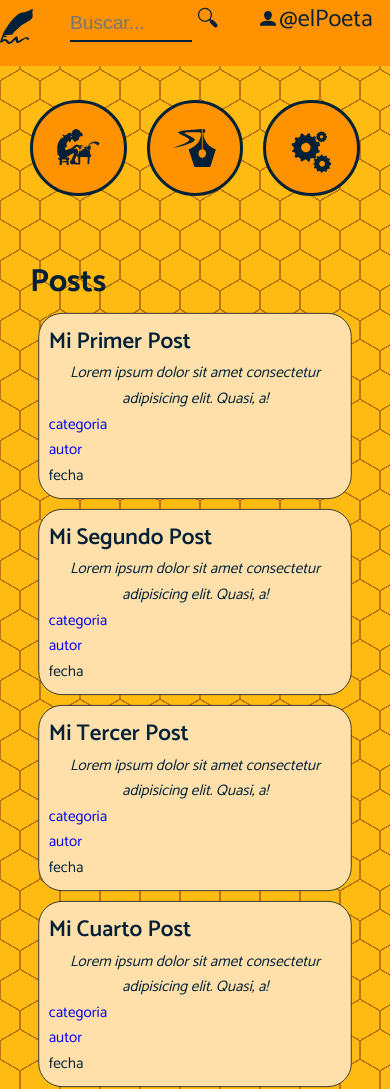
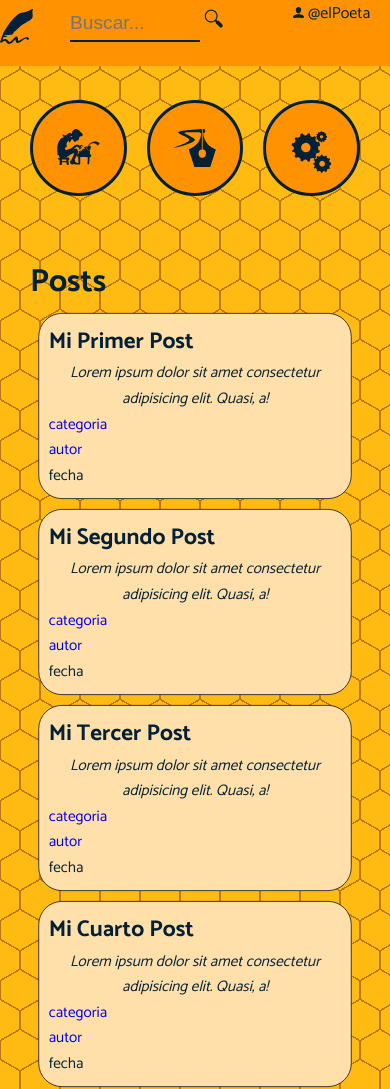
Before and after one commit to elPoeta/proyecto-bitfeather, a plain HTML site: page index.html in a window 390 px wide. Shown: the top 1089 px of the page. Drawn offline with Linux system fonts and the light colour scheme.

Commit message:
Fix responsive

```diff
--- a/css/estilos.css
+++ b/css/estilos.css
@@ -90,7 +90,7 @@ body{
         background: #FF9200;
         color: #022037;
         height: 35px;
-        max-width: 70%;
+        max-width: 60%;
         font-size: 2rem;
         border-bottom:2px solid #022037;
 
@@ -101,15 +101,15 @@ body{
 
     }
     .header .user{
-        grid-column: 11 / -1;
+        grid-column: 12 / -1;
         justify-items: left;
     }
     .header .user .header-icon{
-      max-width: 8%;
+      max-width: 10%;
     }
     .header .user #usuario{
         text-align: center;
-        font-size: 1.8rem;
+        font-size: 1.3rem;
         color: #022037;
     }
 
@@ -234,7 +234,7 @@ body{
       z-index: 70;
     }
 
-@media screen and (max-width: 1114px){
+@media screen and (max-width: 1150px){
     .header .logo-h1{
         grid-column: 1 / 1;
     }
@@ -257,20 +257,21 @@ body{
     }
     .header .buscar{
         grid-column: 8 / 11;
-        padding: 5px;
+
      }
     .header .buscar #buscador{
-        min-width: 70%;
-        font-size: 1.5rem;
+        min-width: 40%;
+        font-size: 1.3rem;
     }
-    .header .header-icon{
+    .header .buscar .header-icon{
+        min-width: 11%;
+    }
+    .header .user .header-icon{
         min-width: 12%;
     }
+    .header .user #usuario{
+        font-size: 1rem;
 
-    .header .user #usuario{
-        text-align: center;
-        font-size: 1.8rem;
-        color: #022037;
     }
 
         .side-menu-crear,
@@ -282,7 +283,7 @@ body{
 
 }
 
-@media screen and (max-width: 890px){
+@media screen and (max-width: 900px){
     .grid{
         height: 100vh;
         display: grid;
@@ -304,29 +305,20 @@ body{
         display: none;
     }
     .header .buscar{
-        grid-column: 3 / 8;
-        padding: 5px;
+        grid-column: 3 / 9;
+
      }
      .header .buscar #buscador{
-        min-width: 80%;
+        max-width: 70%;
         font-size: 1.2rem;
     }
-    .header .header-icon{
-        max-width: 15%;
+    .header .buscar .header-icon{
+        max-width: 9%;
     }
     .header .user{
-        grid-column: 9 / -1;
-        justify-items: left;
-        align-items: center;
+        grid-column: 10 / -1;
+
     }
-    .header .user .header-icon{
-      max-width: 8%;
-    }
-    .header .user #usuario{
-        text-align: center;
-        font-size: 1.5rem;
-    }
-
 
     .side .side-contenedor{
         display: grid;
--- a/index.html
+++ b/index.html
@@ -7,7 +7,7 @@
     <meta http-equiv="X-UA-Compatible" content="ie=edge">
     <link rel="stylesheet" href="https://use.fontawesome.com/releases/v5.1.0/css/all.css" integrity="sha384-lKuwvrZot6UHsBSfcMvOkWwlCMgc0TaWr+30HWe3a4ltaBwTZhyTEggF5tJv8tbt"
         crossorigin="anonymous">
-    <link href="https://fonts.googleapis.com/css?family=Catamaran:300,400,500,600,700,800" rel="stylesheet">
+        <link href="https://fonts.googleapis.com/css?family=Catamaran:300,400,500,700,800,900" rel="stylesheet">
     <link rel="stylesheet" href="css/estilos.css">
     <script src="js/ckeditor.js" defer></script>
     <script src="js/app.js" defer></script>
```
